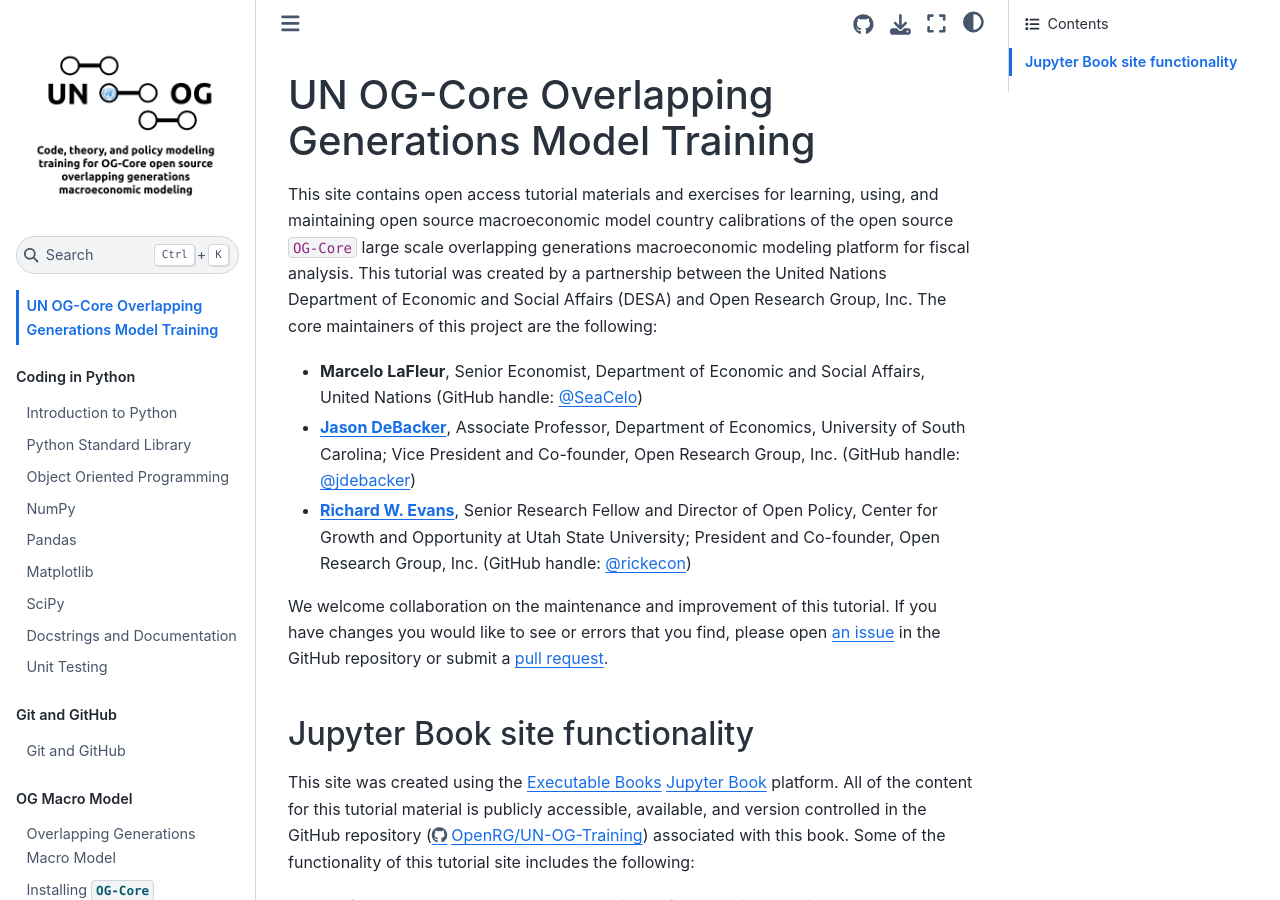
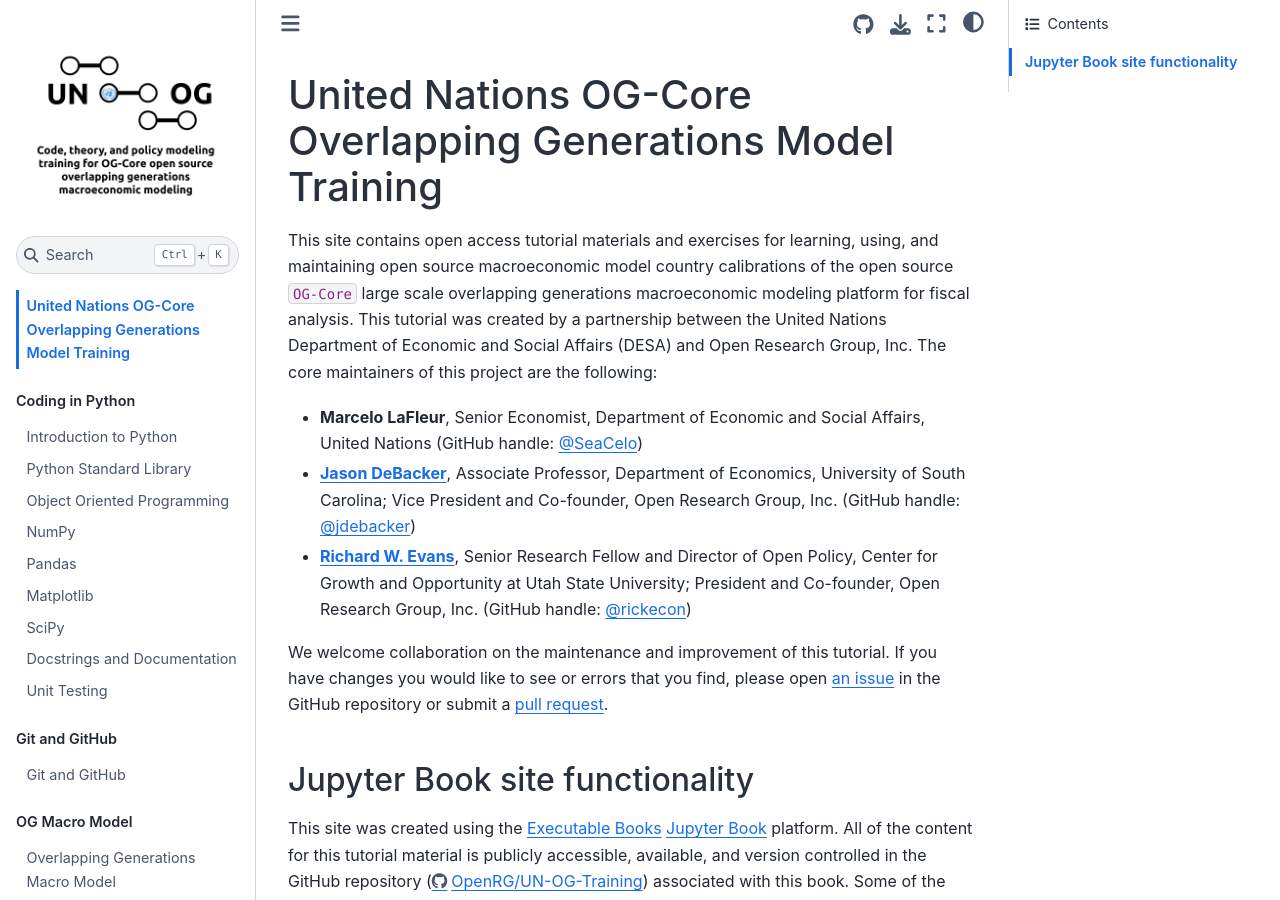
Before and after one commit to jdebacker/UN-OG-Training, a Jupyter Book: the page built from docs/book/index.md, in a window 1280 px wide and 900 px high. Built offline with Jupyter Book 1.0.4 settings and Sphinx 7.4.7 and the Sphinx Book theme 1.1.4, drawn with Linux system fonts in a browser that asks for light colours; pages that are not in the unit, such as notebooks, are missing from menus; comment, search, counter and statistics services are not loaded.

Commit message:
Updated title of index.md

```diff
--- a/docs/book/index.md
+++ b/docs/book/index.md
@@ -1,4 +1,4 @@
-# UN OG-Core Overlapping Generations Model Training
+# United Nations OG-Core Overlapping Generations Model Training
 
 This site contains open access tutorial materials and exercises for learning, using, and maintaining open source macroeconomic model country calibrations of the open source `OG-Core` large scale overlapping generations macroeconomic modeling platform for fiscal analysis. This tutorial was created by a partnership between the United Nations Department of Economic and Social Affairs (DESA) and Open Research Group, Inc. The core maintainers of this project are the following:
 * **Marcelo LaFleur**, Senior Economist, Department of Economic and Social Affairs, United Nations (GitHub handle: [@SeaCelo](https://github.com/SeaCelo))
```
